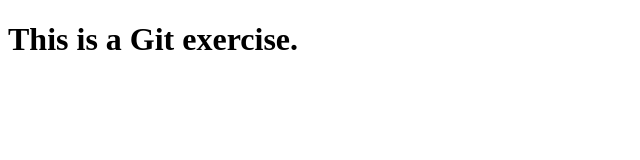
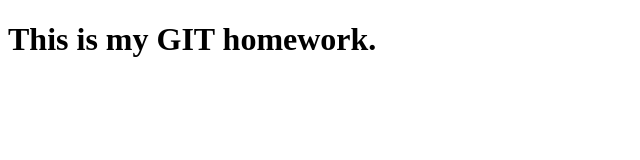
Before and after one commit to ilincahogiu/siit-git-homework, a plain HTML site: page index.html in a window 1280 px wide. Shown: the whole page, without its empty margins (0-640 px from the left). Drawn offline with Linux system fonts and the light colour scheme.

Commit message:
add a main.js file and modified the index.html file

```diff
--- a/index.html
+++ b/index.html
@@ -6,6 +6,7 @@
     <title>Ilinca's Git homework</title>
 </head>
 <body>
-    <h1>This is a Git exercise.</h1>
+    <h1>This is my GIT homework.</h1>
+    <script src="main.js"></script>
 </body>
 </html>
--- /dev/null
+++ b/main.js
@@ -0,0 +1 @@
+console.log('This is my first GIT homework.');
```
